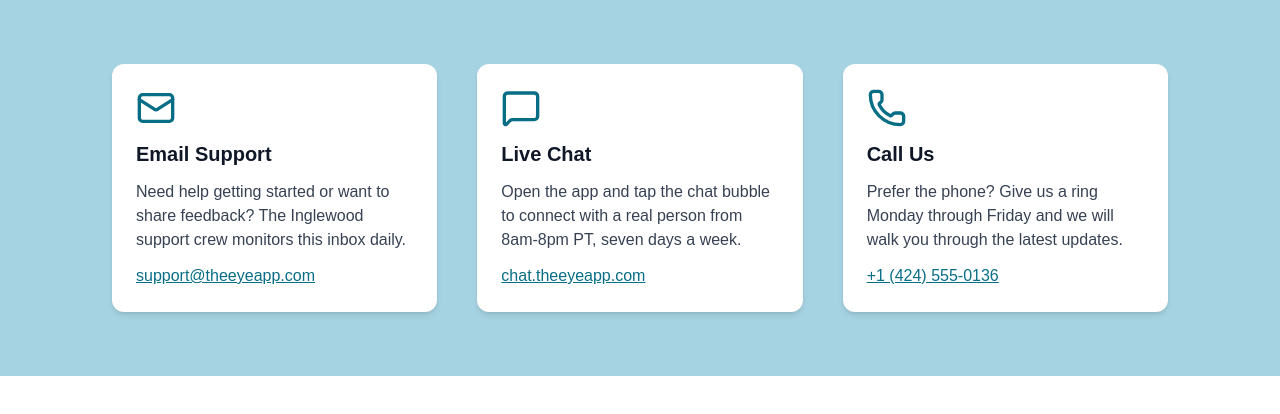
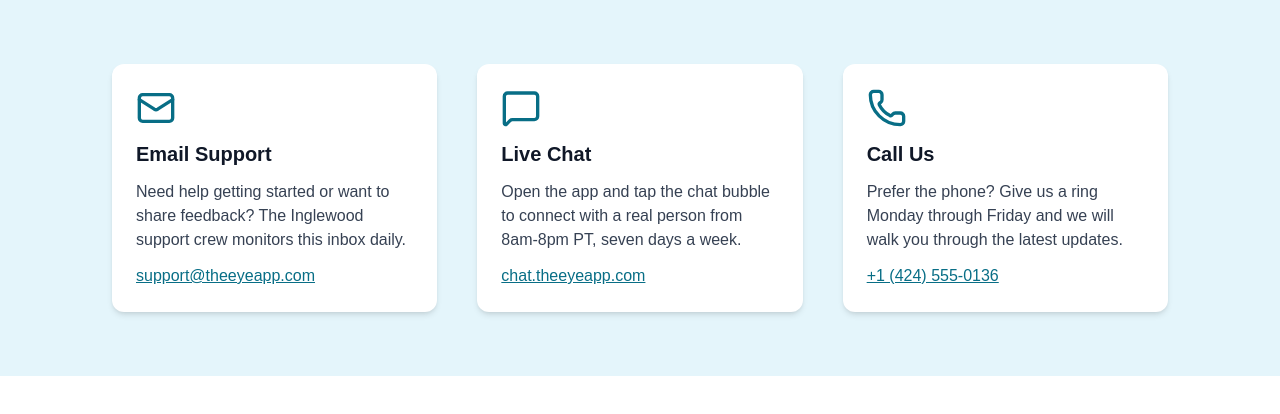
Before and after one commit to FarhanAli2000/Eye-webApp, a Next.js app: page /components/ContactInfo in a window 1280 px wide. Shown: the top 414 px of the page. Built offline with nearby package versions, Linux system fonts and the light colour scheme.

Commit message:
changes done

```diff
--- a/app/components/ContactInfo/page.jsx
+++ b/app/components/ContactInfo/page.jsx
@@ -31,7 +31,7 @@ export default function ContactInfo() {
     ];
 
     return (
-        <section className="w-full bg-[#A6D3E2] py-16">
+        <section className="w-full bg-[#E4F5FB] py-16">
             <motion.div
                 className="max-w-6xl mx-auto px-6 lg:px-12 grid grid-cols-1 sm:grid-cols-2 md:grid-cols-3 gap-10 text-center md:text-left"
                 initial="hidden"
--- a/app/components/Footer/page.jsx
+++ b/app/components/Footer/page.jsx
@@ -134,6 +134,7 @@ export default function Footer({
                 className="underline underline-offset-4 hover:opacity-80 focus:ring-2 focus:ring-[#086E86]"
               >
                 {l.label}
+                {/* complete */}
               </Link>
             ))}
           </nav>
```
